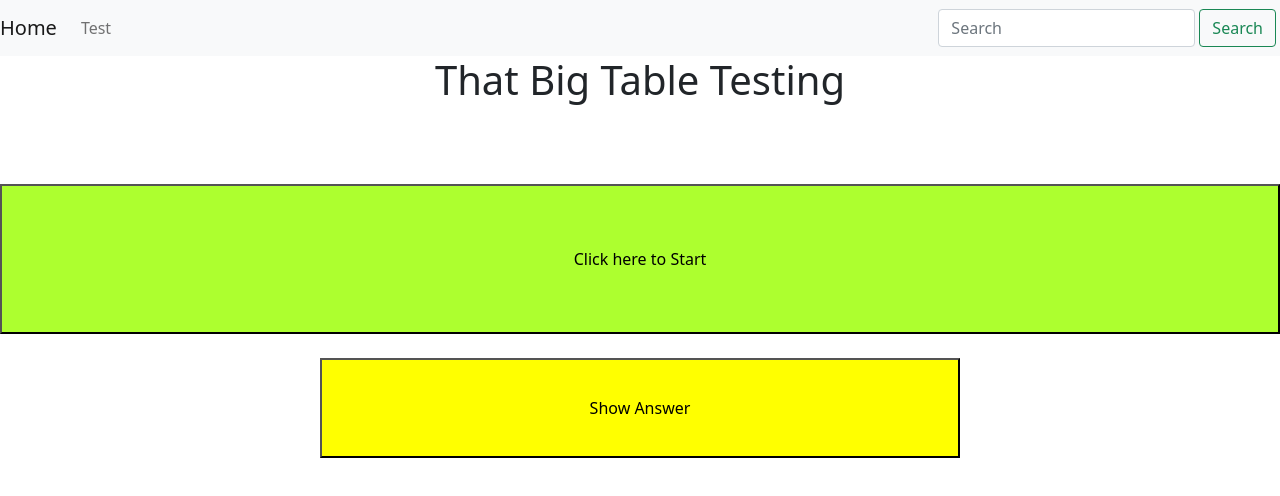
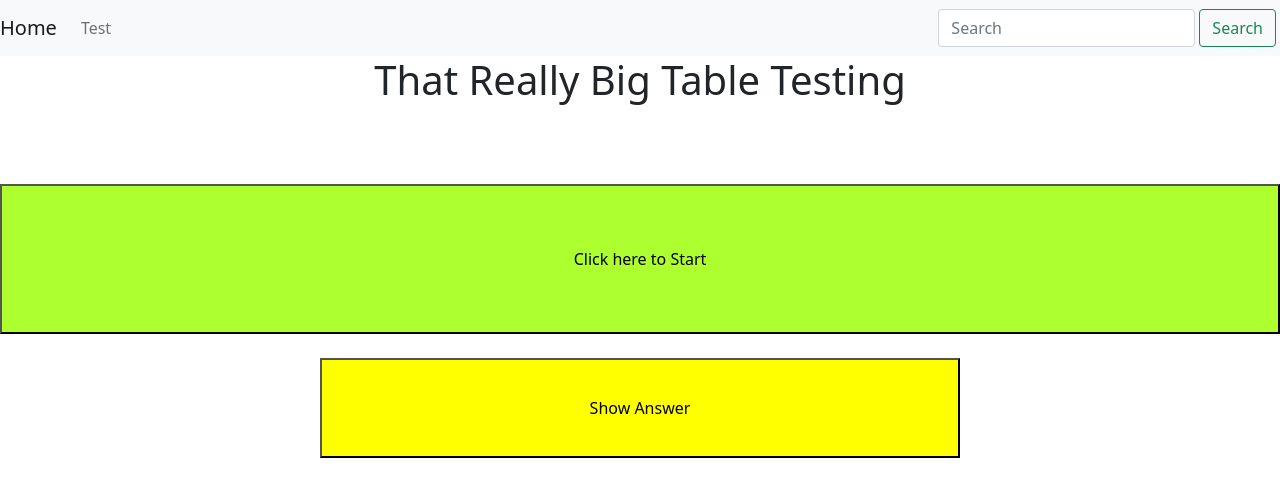
Before and after one commit to rinelb/jyotish, a React (Create React App) app: page / in a window 1280 px wide. Shown: the top 496 px of the page. Built offline with nearby package versions, Linux system fonts and the light colour scheme; no server answers.

Commit message:
fixing sound v2

```diff
--- a/src/pages/dummy.js
+++ b/src/pages/dummy.js
@@ -334,7 +334,7 @@ const Dummy = ()=>{
 
 
         return(<><center>
-                    <h1>That Big Table Testing</h1>
+                    <h1>That Really Big Table Testing</h1>
                     <br/>
 
                 <br/>
```
